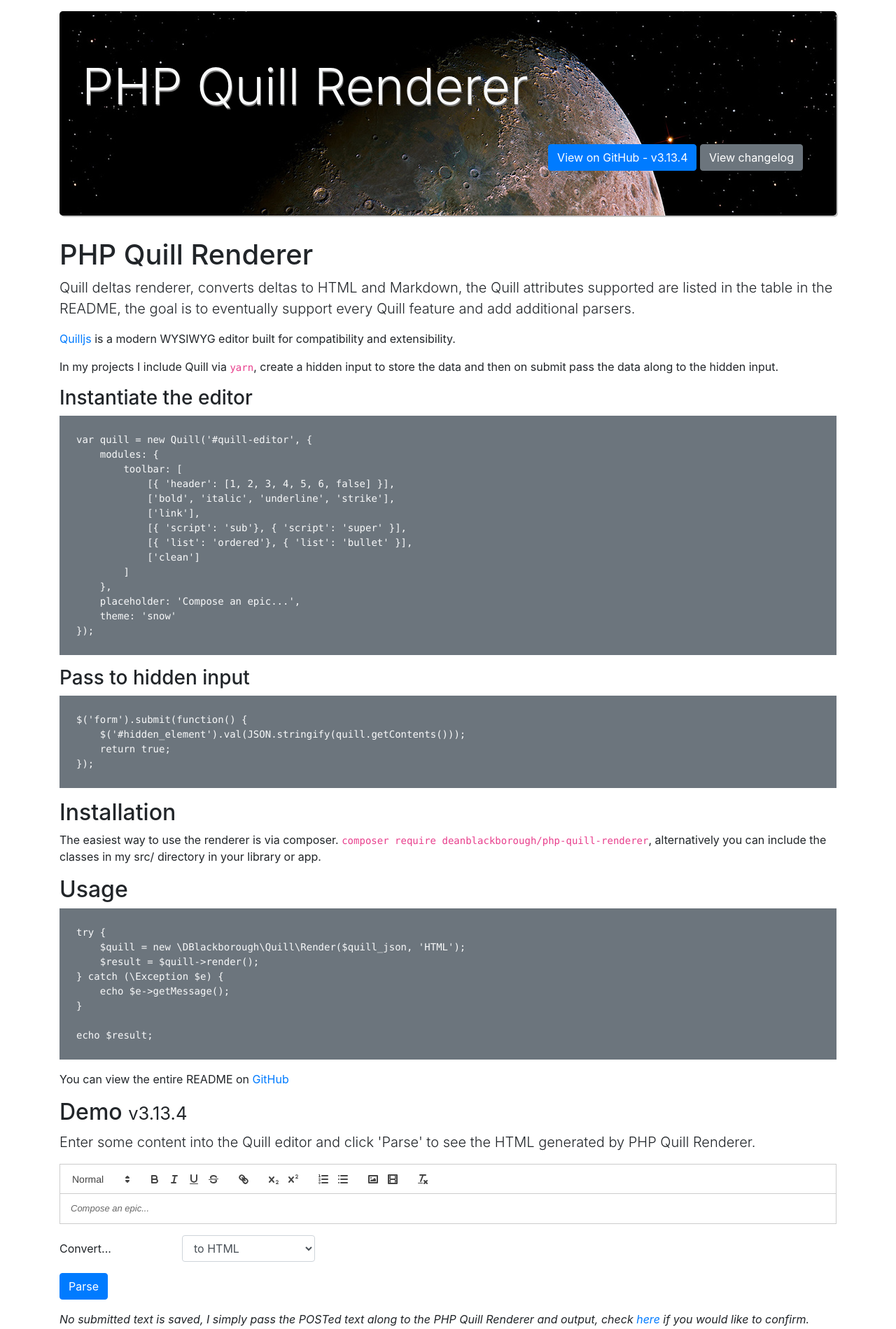
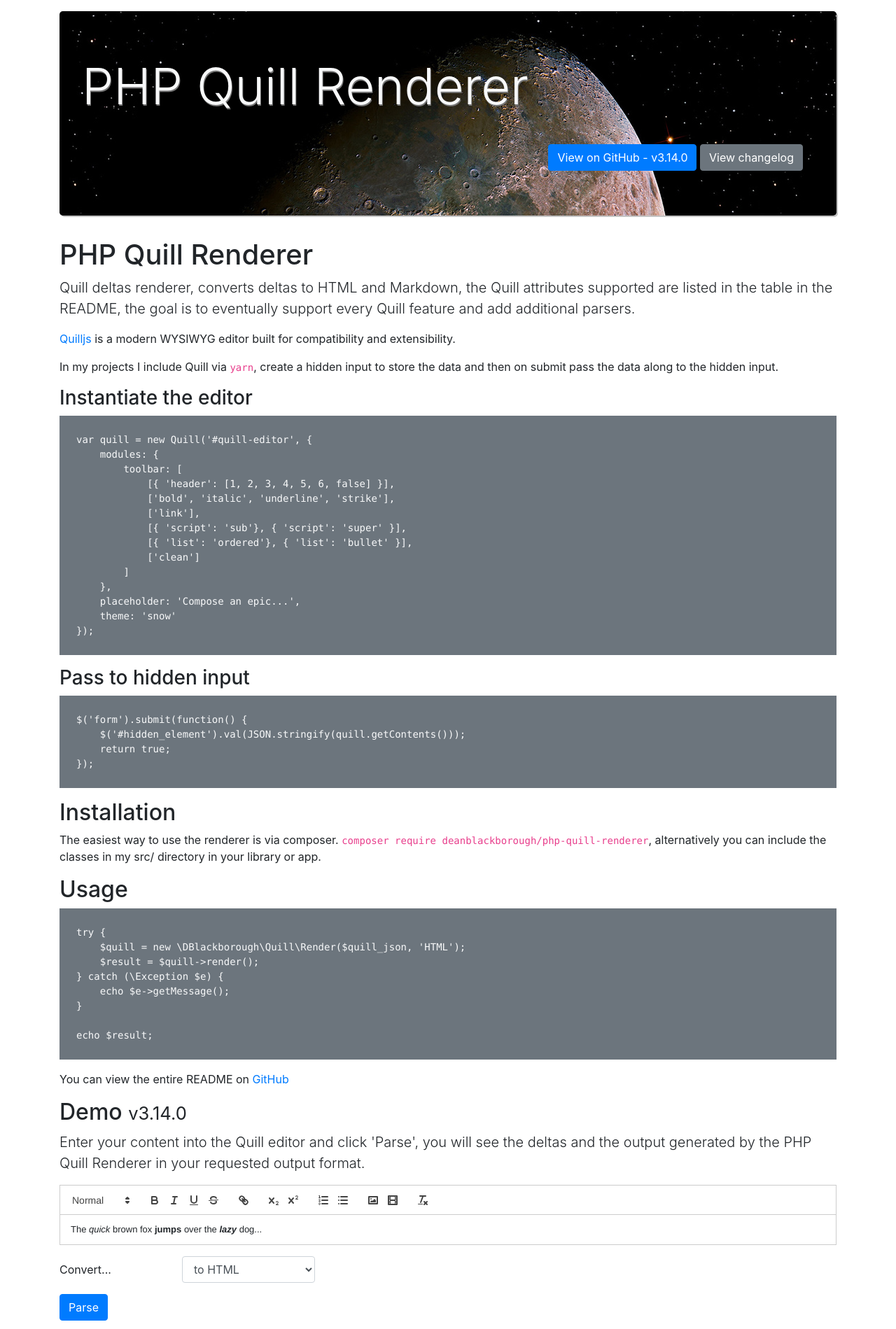
Before and after one commit to deanblackborough/transmute-coffee, a PHP site: page /php-quill-renderer.php in a window 1280 px wide. Shown: the part 56-1955 px from the top of the page at 70% size. Run offline with PHP 8.4, Linux system fonts and the light colour scheme; some libraries are stand-ins or nearby versions.

Commit message:
New release
* New release, PHP Quill Renderer v3.14.0

```diff
--- a/index.php
+++ b/index.php
@@ -81,8 +81,8 @@
                            class="btn btn-outline-secondary">Changelog</a>
                     </div>
                     <div class="card-footer text-muted">
-                        <small><strong>Latest release:</strong> v3.13.4<br/>
-                            <strong>Release date:</strong> 9th July 2018
+                        <small><strong>Latest release:</strong> v3.14.0<br/>
+                            <strong>Release date:</strong> 10th July 2018
                         </small>
                     </div>
                 </div>
--- a/php-quill-renderer.php
+++ b/php-quill-renderer.php
@@ -52,7 +52,7 @@
                 <h1 class="display-3">PHP Quill Renderer</h1>
                 <p class="text-right">
                     <a href="https://github.com/deanblackborough/php-quill-renderer"
-                       class="btn btn-primary">View on GitHub - v3.13.4</a>
+                       class="btn btn-primary">View on GitHub - v3.14.0</a>
                     <a href="https://github.com/deanblackborough/php-quill-renderer/blob/master/CHANGELOG.md"
                        class="btn btn-secondary">View changelog</a>
                 </p>
@@ -117,10 +117,10 @@ echo $result;</pre>
 
             <p>You can view the entire README on <a href="https://github.com/deanblackborough/php-quill-renderer">GitHub</a></p>
 
-            <h2 id="demo">Demo <small>v3.13.4</small></h2>
+            <h2 id="demo">Demo <small>v3.14.0</small></h2>
 
-            <p class="lead">Enter some content into the Quill editor and click 'Parse' to see the HTML generated by
-                PHP Quill Renderer.</p>
+            <p class="lead">Enter your content into the Quill editor and click 'Parse', you will see the deltas and the
+                output generated by the PHP Quill Renderer in your requested output format.</p>
 
             <form action="/php-quill-renderer.php#demo" method="post" class="demo">
                 <input type="hidden" id="quill-editor-input" name="quill-editor-input" />
@@ -133,19 +133,20 @@ echo $result;</pre>
                     <select name="quill-editor-format" title="Select output format" class="form-control col-2">
                         <option value="HTML"<?php if(isset($_POST['quill-editor-format']) && trim($_POST['quill-editor-format']) === 'HTML') { echo  " selected=\"selected\""; } ?>>to HTML</option>
                         <option value="Markdown"<?php if(isset($_POST['quill-editor-format']) && trim($_POST['quill-editor-format']) === 'Markdown') { echo  " selected=\"selected\""; } ?>>to Markdown</option>
+                        <option value="GithubMarkdown"<?php if(isset($_POST['quill-editor-format']) && trim($_POST['quill-editor-format']) === 'GithubMarkdown') { echo  " selected=\"selected\""; } ?>>to Markdown (GitHub flavour)</option>
                     </select>
                 </div>
                 <input type="submit" name="submit" value="Parse" class="btn btn-primary" />
             </form>
 
-            <p class="mt-3"><em>No submitted text is saved, I simply pass the POSTed text along to the PHP Quill Renderer and
-                output, check <a href="https://github.com/deanblackborough/transmute-coffee/blob/master/php-quill-renderer.php">here</a>
-                if you would like to confirm.</em></p>
+            <p class="mt-3"><em><strong>No submitted text is saved</strong>, I simply pass the posted text along to the
+                    PHP Quill Renderer and output the result directly, check <a href="https://github.com/deanblackborough/transmute-coffee/blob/master/php-quill-renderer.php">here</a>
+                    if you would like to confirm.</em></p>
 
             <?php if(
                 isset($_POST['submit']) === true &&
-                strlen(trim($_POST['quill-editor-input'])) > 0 &&
-                in_array(trim($_POST['quill-editor-format']), ['HTML', 'Markdown']) === true
+                strlen(trim($_POST['quill-editor-input'])) > 25 &&
+                in_array(trim($_POST['quill-editor-format']), ['HTML', 'Markdown', 'GithubMarkdown']) === true
             ) { ?>
 
             <h3>Deltas JSON</h3>
@@ -164,8 +165,10 @@ echo $result;</pre>
                 }
 
                 if (trim($_POST['quill-editor-format']) === 'HTML') {
+                    echo '<h2>Generated output</h2>';
                     echo $html . PHP_EOL;
                     echo '<hr />' . PHP_EOL;
+                    echo '<h2>Escaped output</h2>';
                     echo '<pre>' . htmlentities($html) . '</pre>';
                 } else {
                     echo nl2br($html);
@@ -254,7 +257,7 @@ echo $result;</pre>
 <script type="text/javascript" src="/node_modules/bootstrap/dist/js/bootstrap.js"></script>
 <script src="node_modules/quill/dist/quill.js"></script>
 <script>
-    var quill = new Quill('#quill-editor', {
+    let quill = new Quill('#quill-editor', {
         modules: {
             toolbar: [
                 [{ 'header': [1, 2, 3, 4, 5, 6, false] }],
@@ -266,7 +269,7 @@ echo $result;</pre>
                 ['clean']
             ]
         },
-        placeholder: 'Compose an epic...',
+        placeholder: 'Compose an epic',
         theme: 'snow'
     });
 
@@ -275,8 +278,13 @@ echo $result;</pre>
         return true;
     });
 
+
+
     <?php if(isset($_POST['submit']) === true && strlen(trim($_POST['quill-editor-input'])) > 0) { ?>
     quill.setContents(<?php echo trim($_POST['quill-editor-input']); ?>);
+    <?php } else { ?>
+    quill.setContents({"ops":[{"insert":"The "},{"attributes":{"italic":true},"insert":"quick"},{"insert":" brown fox "},{"attributes":{"bold":true},"insert":"jumps"},{"insert":" over the "},{"attributes":{"italic":true,"bold":true},"insert":"lazy"},{"insert":" dog...\n"}]});
+    console.log('here');
     <?php } ?>
 </script>
 </body>
```
Also changed, not shown: CHANGELOG.md, 1 other file.
